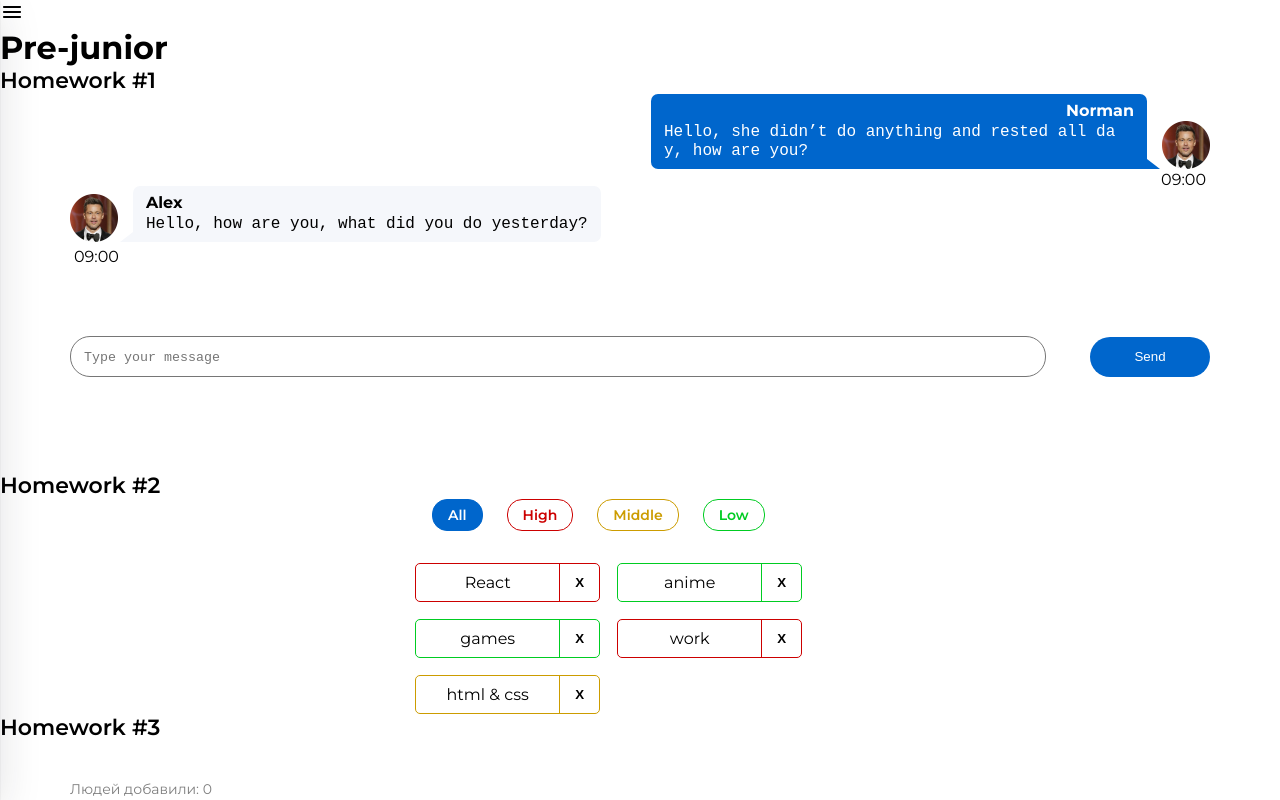
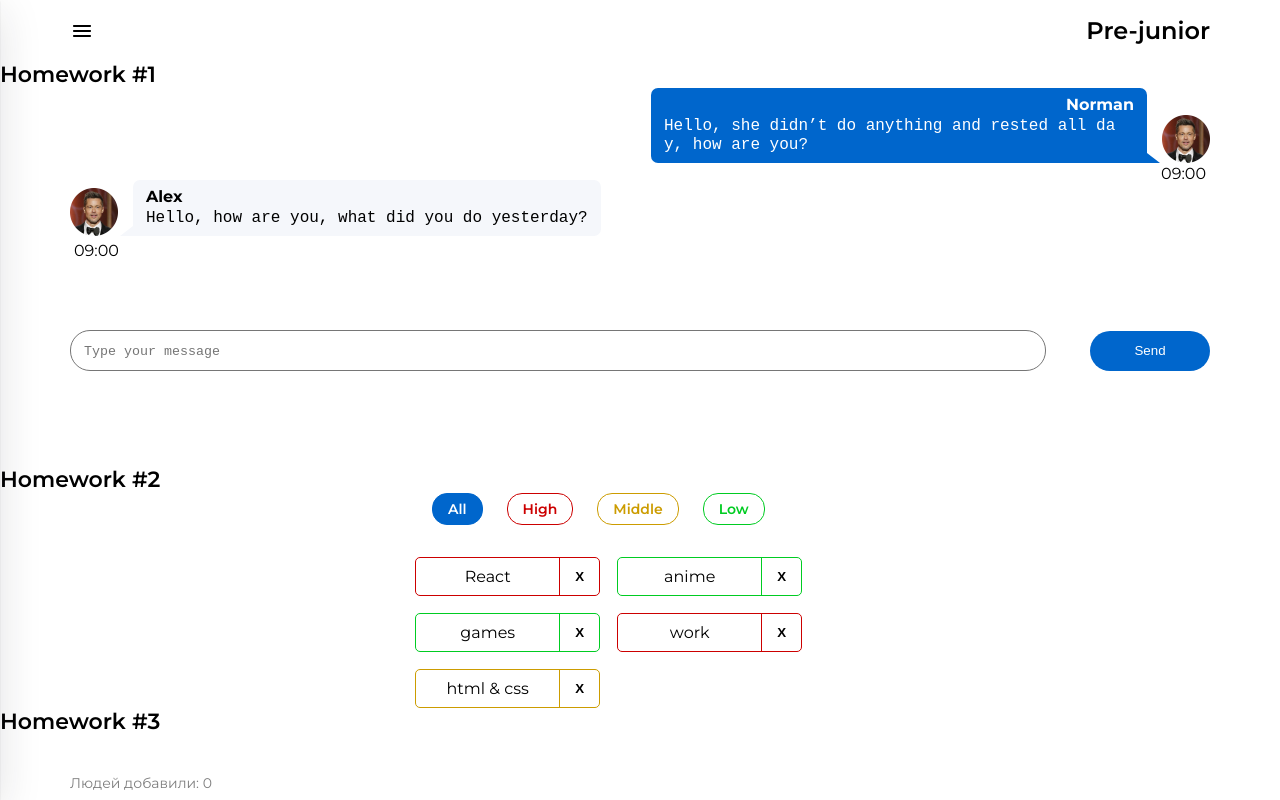
Before and after one commit to IJTINK7/hws-from-ignat, a React (Create React App) app: page /#/pre-junior in a window 1280 px wide. Shown: the top 800 px of the page. Built offline with nearby package versions, Linux system fonts and the light colour scheme.

Commit message:
Changing styles

```diff
--- a/src/s1-main/App.module.css
+++ b/src/s1-main/App.module.css
@@ -1,5 +1,4 @@
 .App {
-    width: 1280px;
     margin: 0 auto;
     --header_height: 60px;
     background-color: white;
--- a/src/s2-homeworks/hw05/header/Header.module.css
+++ b/src/s2-homeworks/hw05/header/Header.module.css
@@ -2,7 +2,15 @@
 }
 
 .header {
+    display: flex;
+    justify-content: space-between;
+    align-items: center;
+    padding: 16px 70px;
+    box-sizing: border-box;
 }
 
 .header h1 {
+    font-weight: 600;
+    font-size: 24px;
+    line-height: 29px;
 }
```
